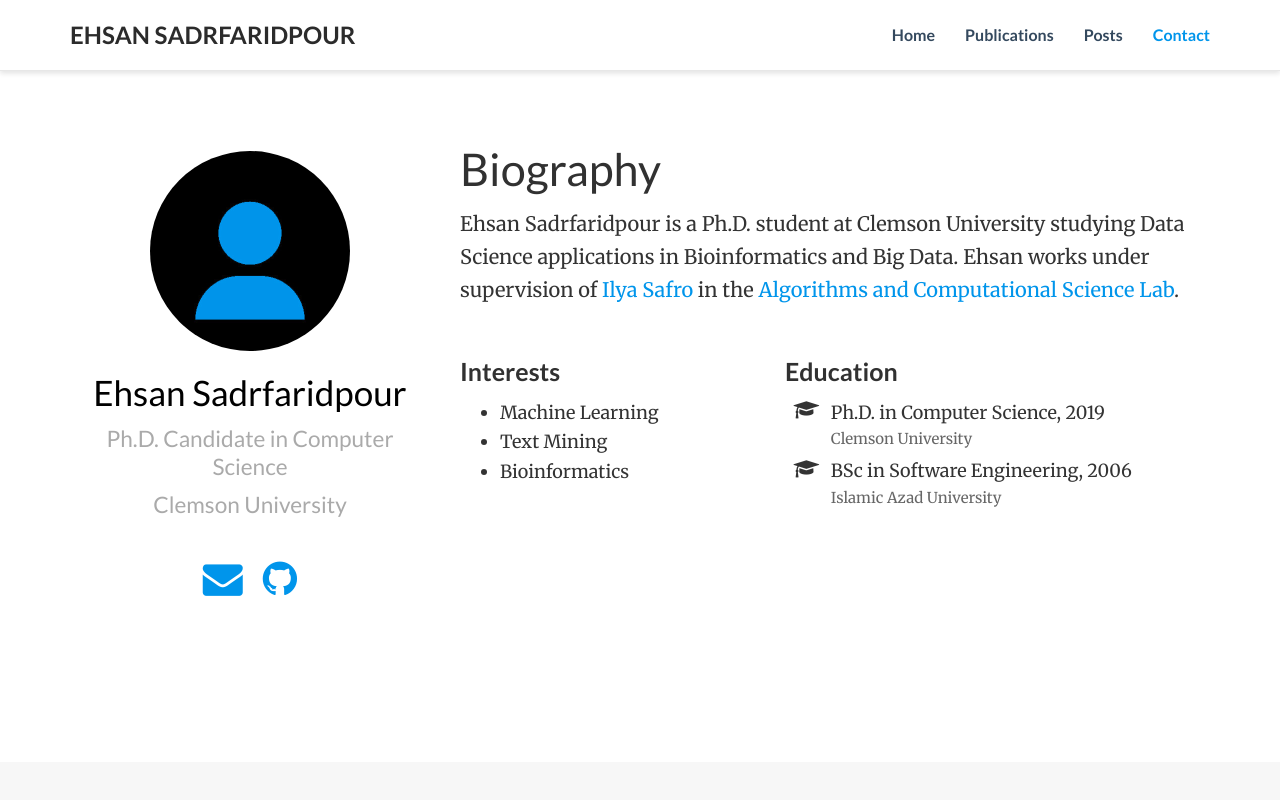
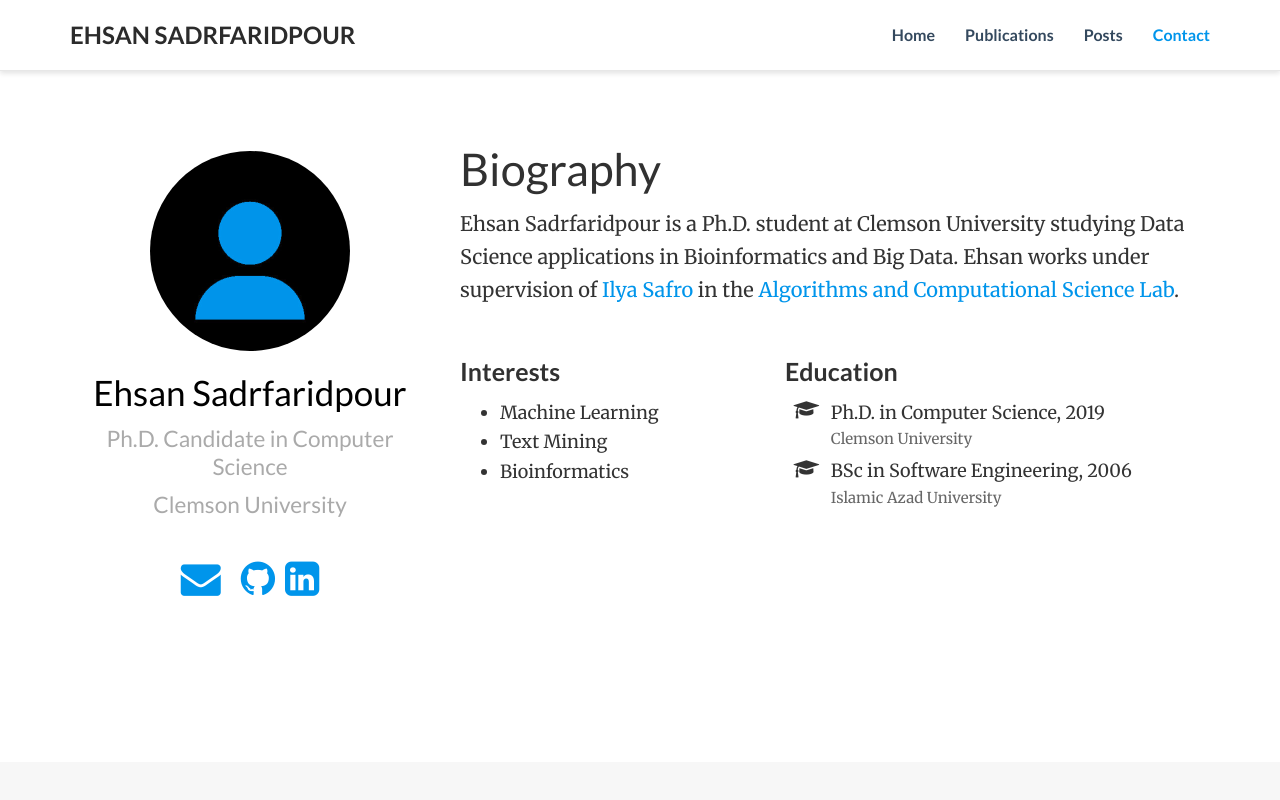
Before and after one commit to esadr/esadr.github.io, a plain HTML site: page index.html in a window 1280 px wide. Shown: the top 800 px of the page. Drawn offline with nearby package versions, Linux system fonts and the light colour scheme; some icons are missing.

Commit message:
the problem comes from github custom domain at esadr.github.io repo

```diff
--- a/index.html
+++ b/index.html
@@ -195,6 +195,13 @@
         <li>
           <a itemprop="sameAs" href="//github.com/esadr" target="_blank">
             <i class="fa fa-github big-icon"></i>
+          </a>
+        </li>
+
+
+        <li>
+          <a itemprop="sameAs" href="//linkedin.com/in/esadr/" target="_blank">
+            <i class="fa fa-linkedin-square big-icon"></i>
           </a>
         </li>
 
```
